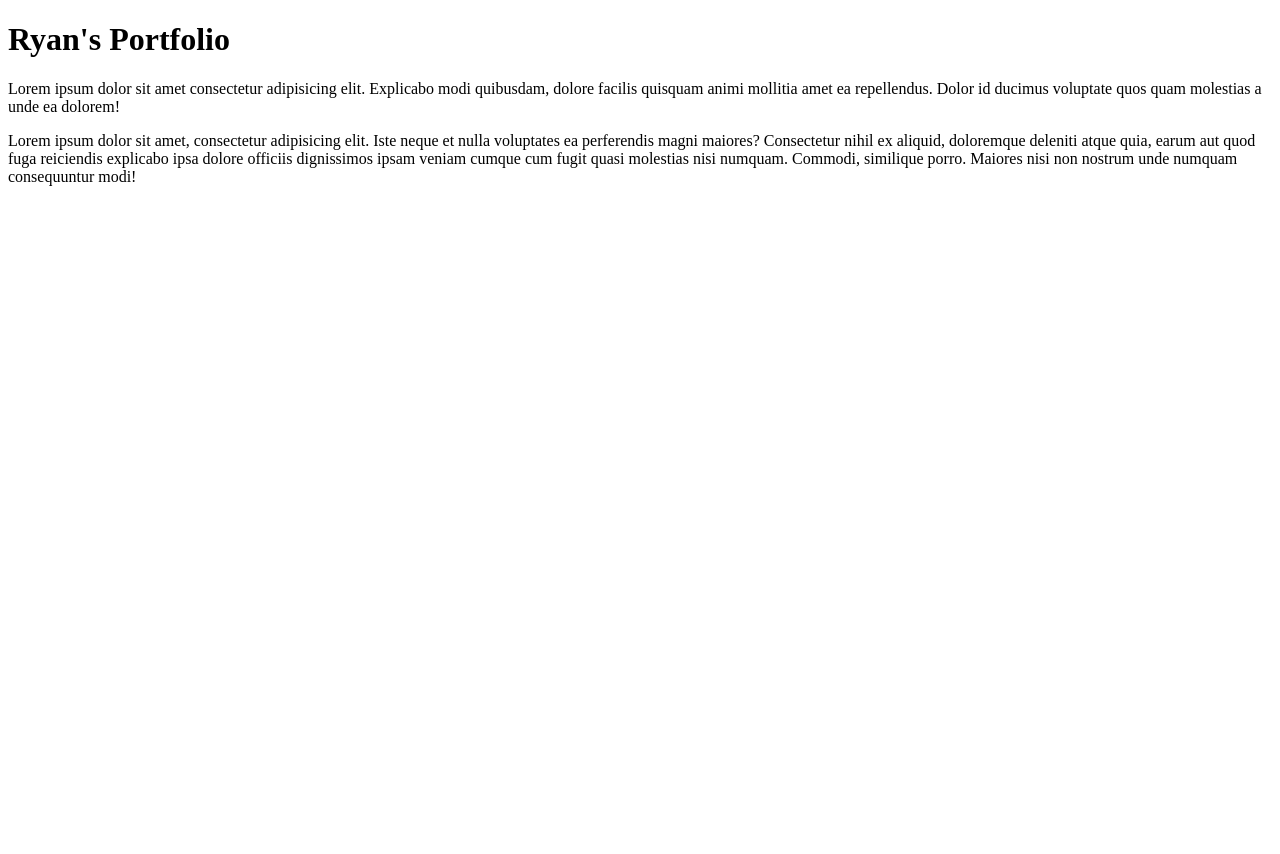
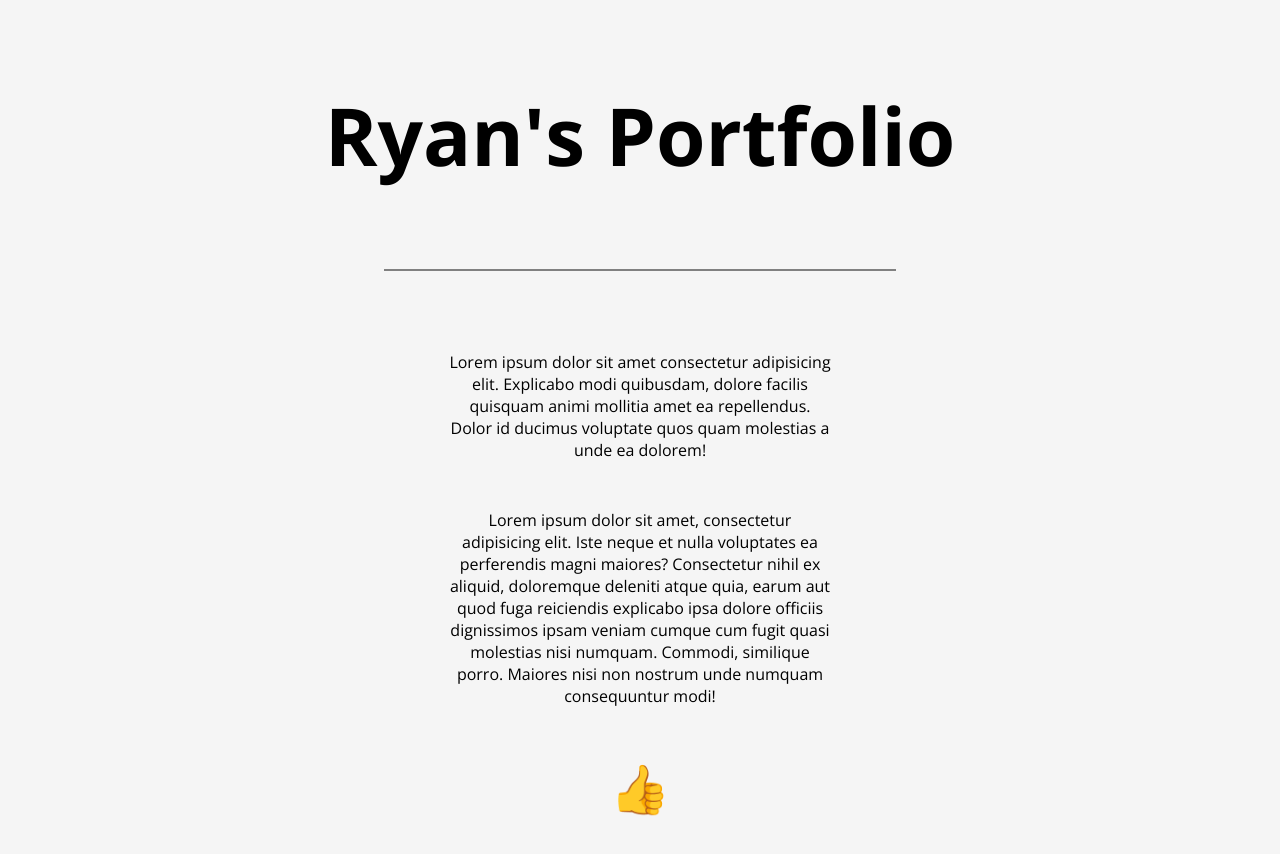
Before and after one commit to ryand67/ryand67.github.io, a plain HTML site: page index.html in a window 1280 px wide. Before the commit the page ends 800 px from the top, so only its background shows below. Drawn offline with nearby package versions, Linux system fonts and the light colour scheme.

Commit message:
Some styling and extra stuff

```diff
--- a/index.html
+++ b/index.html
@@ -4,10 +4,15 @@
     <meta charset="UTF-8">
     <meta name="viewport" content="width=device-width, initial-scale=1.0">
     <title>Ryan Devenney's Portfolio</title>
+    <link href="https://fonts.googleapis.com/css2?family=Open+Sans:wght@400;700&display=swap" rel="stylesheet">
+    <link rel="stylesheet" href="style.css">
 </head>
 <body>
     <h1>Ryan's Portfolio</h1>
+    <hr>
     <p>Lorem ipsum dolor sit amet consectetur adipisicing elit. Explicabo modi quibusdam, dolore facilis quisquam animi mollitia amet ea repellendus. Dolor id ducimus voluptate quos quam molestias a unde ea dolorem!</p>
     <p>Lorem ipsum dolor sit amet, consectetur adipisicing elit. Iste neque et nulla voluptates ea perferendis magni maiores? Consectetur nihil ex aliquid, doloremque deleniti atque quia, earum aut quod fuga reiciendis explicabo ipsa dolore officiis dignissimos ipsam veniam cumque cum fugit quasi molestias nisi numquam. Commodi, similique porro. Maiores nisi non nostrum unde numquam consequuntur modi!</p>
+
+    <p class="emoji">👍</p>
 </body>
 </html>
--- /dev/null
+++ b/style.css
@@ -0,0 +1,41 @@
+*,
+*::before,
+*::after {
+    box-sizing: border-box;
+    margin: 0;
+    padding: 0;
+}
+
+html {
+    font-family: 'Open Sans', sans-serif;
+}
+
+body {
+    width: 50%;
+    margin: 0 auto;
+    text-align: center;
+    height: 100vh;
+    background-color: rgb(245, 245, 245);
+}
+
+h1 {
+    margin-top: 5rem;
+    font-size: 5rem;
+}
+
+hr {
+    margin: 5rem auto;
+    width: 80%;
+    border: 1px solid gray;
+}
+
+p {
+    width: 60%;
+    margin: 0 auto;
+    margin-bottom: 3em;
+}
+
+.emoji {
+    font-size: 3rem;
+    margin-top: 3rem;
+}
```
